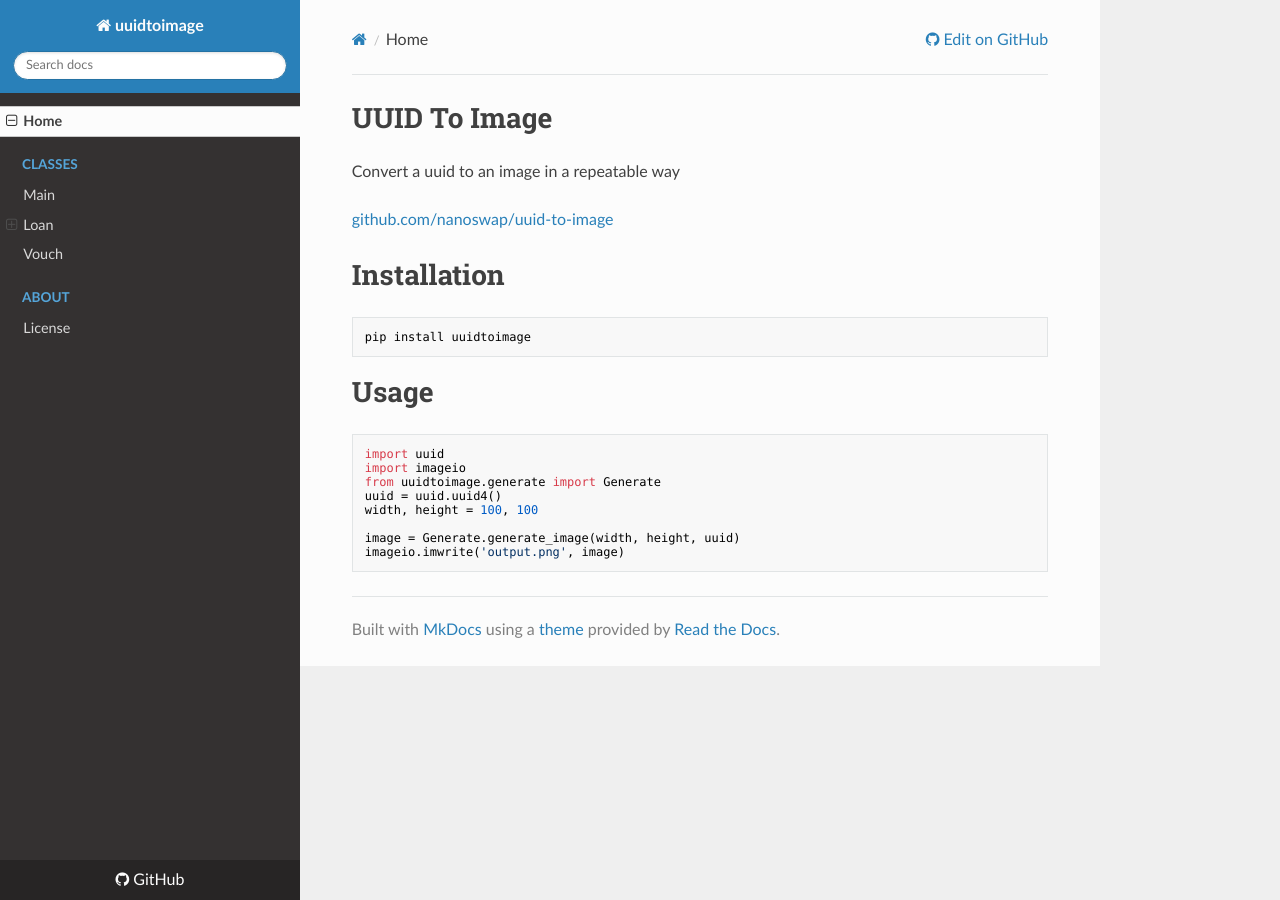
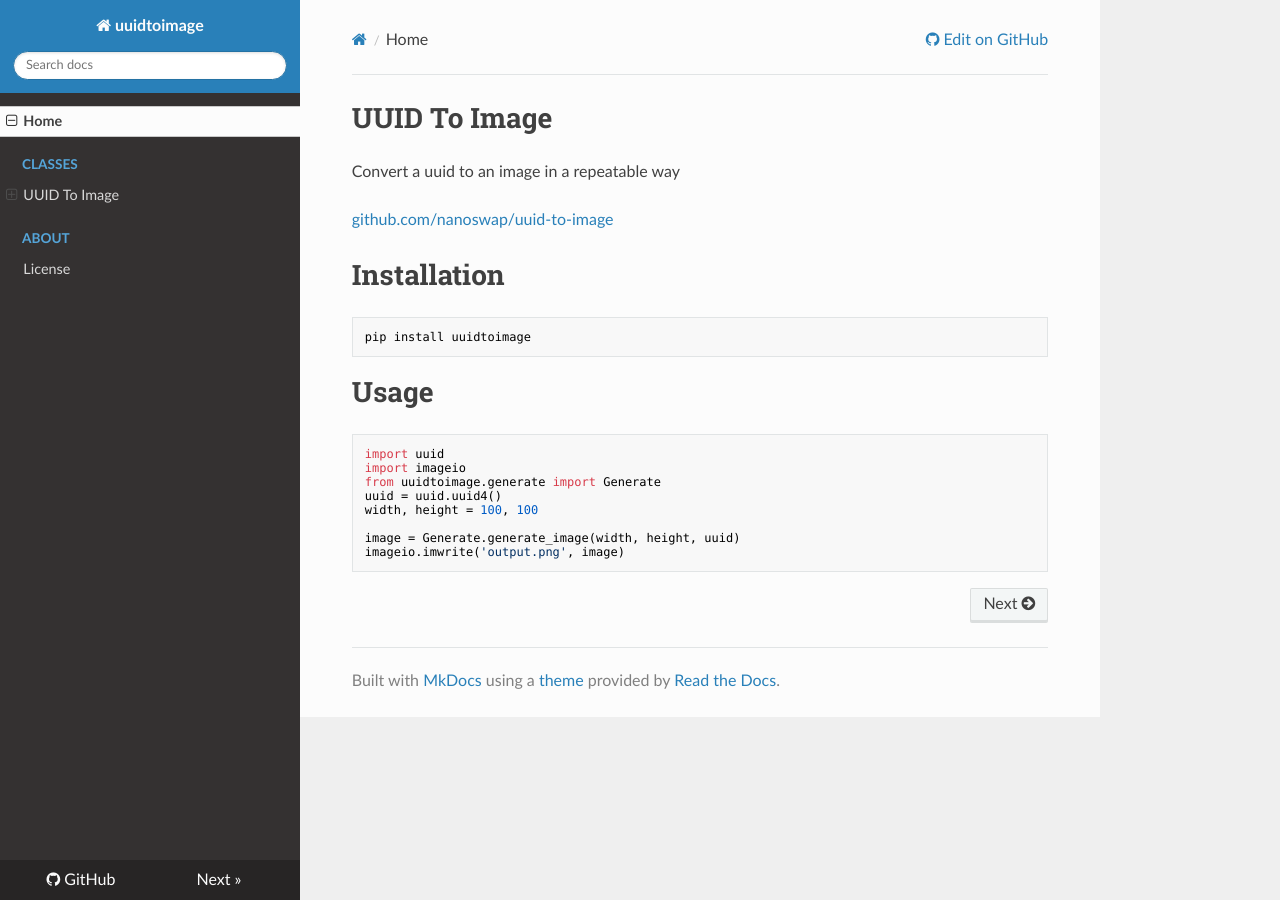
Before and after one commit to nanoswap/uuid-to-image, an MkDocs documentation site: the page built from docs/index.md, in a window 1280 px wide. Built offline with MkDocs 1.6.1, drawn with Linux system fonts in a browser that asks for light colours; nearby versions of some CDN libraries; some of the changed lines change nothing that is shown.

Commit message:
fixed mkdocs.yml

```diff
--- a/mkdocs.yml
+++ b/mkdocs.yml
@@ -5,13 +5,8 @@ edit_uri: blob/main/docs/
 nav:
   - Home: 'index.md'
   - Classes:
-      - 'Main': 'classes_loan_application.md'
-      - 'Loan':
-        - 'LoanRepayment': 'classes_loan_repayment.md'
-        - 'LoanStatus': 'classes_loan_status.md'
-        - 'LoanReader': 'classes_loan_reader.md'
-        - 'LoanWriter': 'classes_loan_writer.md'
-      - 'Vouch': 'classes_vouch.md'
+      - 'UUID To Image':
+        - 'Generate': 'classes_generate.md'
   - About:
       - 'License': 'LICENSE.md'
 
```
